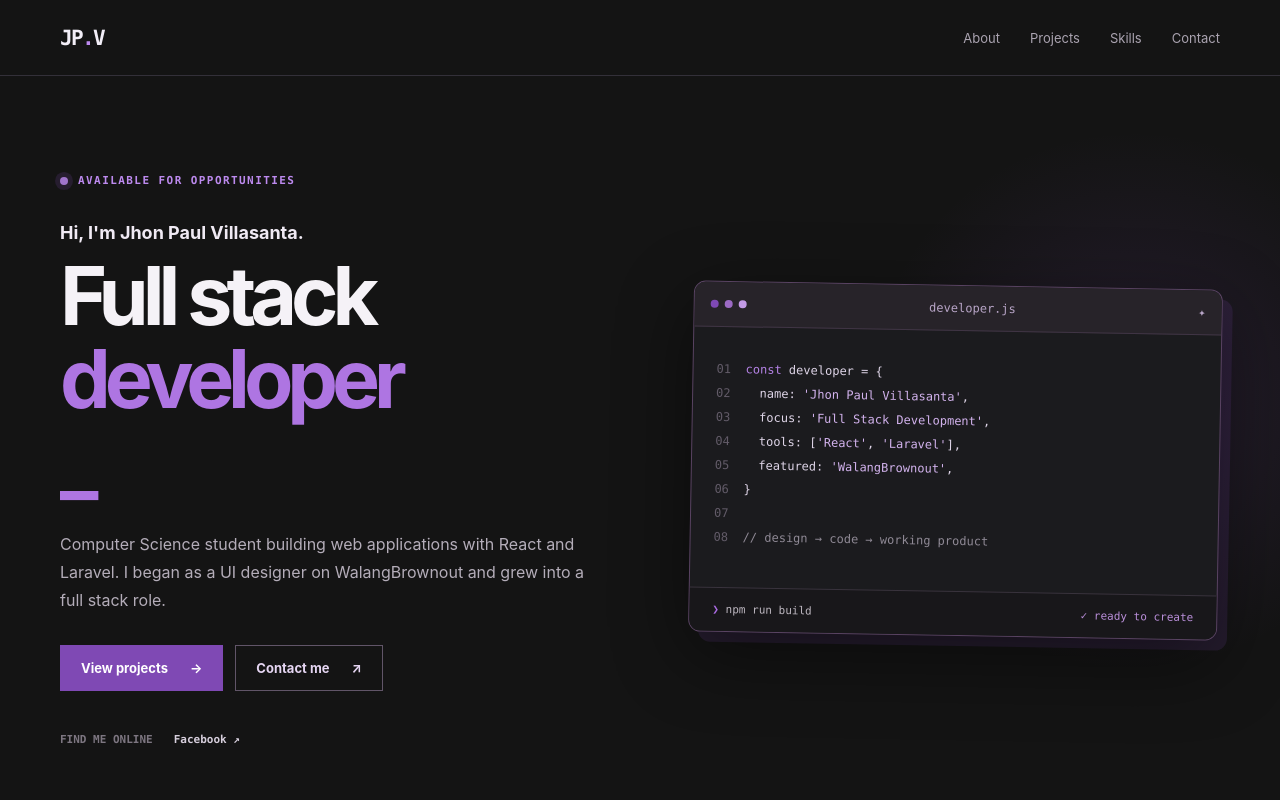
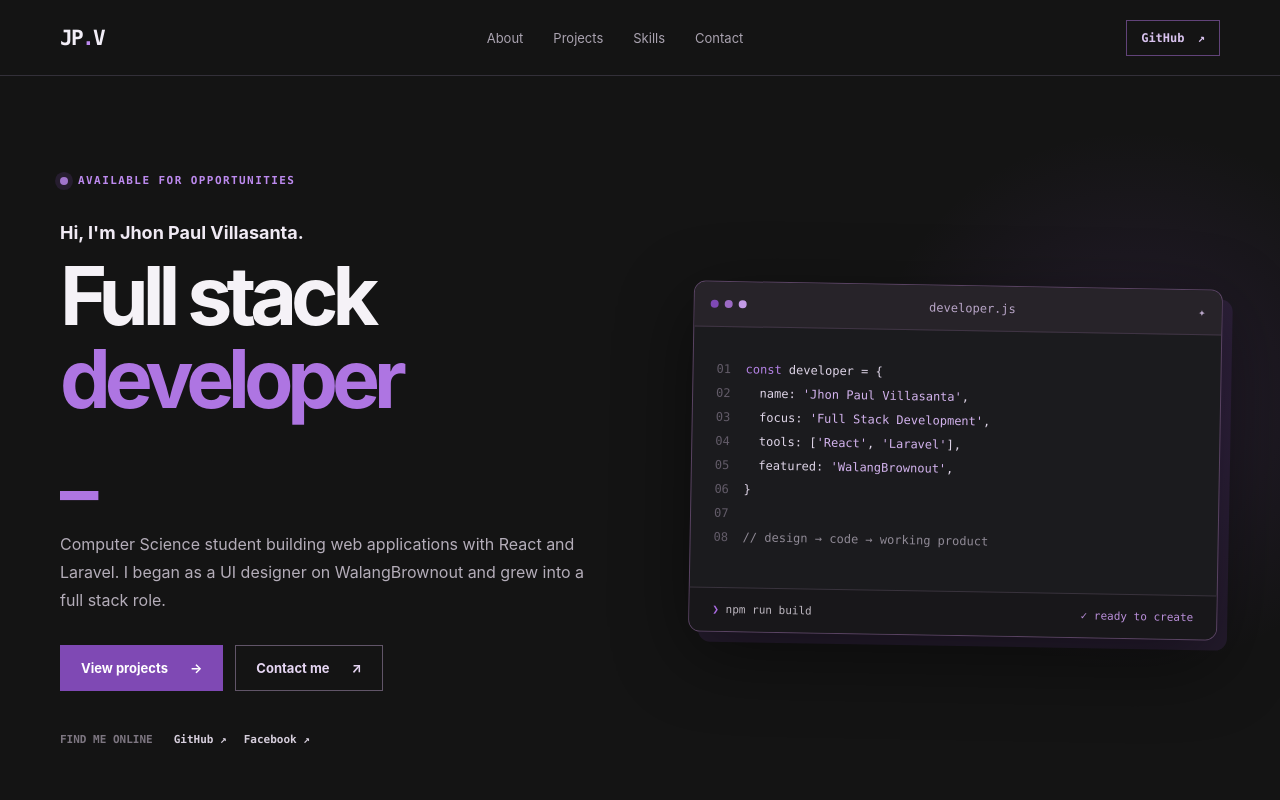
Before and after one commit to JPVillasanta/VillasantasPortfolioInVercel, a React (Vite) app: page / in a window 1280 px wide. Shown: the top 800 px of the page. Built offline with nearby package versions, Linux system fonts and the light colour scheme.

Commit message:
Restore GitHub profile links in header and hero

```diff
--- a/src/components/Header.jsx
+++ b/src/components/Header.jsx
@@ -1,3 +1,4 @@
+import Arrow from './Arrow'
 
 export default function Header() {
   return (
@@ -9,6 +10,7 @@ export default function Header() {
           <a href="#skills">Skills</a>
           <a href="#contact">Contact</a>
         </nav>
+        <a className="header-link" href="https://github.com/JPVillasanta" target="_blank" rel="noreferrer">GitHub <Arrow diagonal /></a>
       </header>
   )
 }
--- a/src/components/Hero.jsx
+++ b/src/components/Hero.jsx
@@ -12,7 +12,7 @@ export default function Hero() {
           <a className="button button-primary" href="#projects">View projects <Arrow /></a>
           <a className="button button-outline" href="#contact">Contact me <Arrow diagonal /></a>
         </div>
-        <div className="hero-social"><span>FIND ME ONLINE</span><a href="https://www.facebook.com/jhonpaul.villasanta.3" target="_blank" rel="noreferrer">Facebook ↗</a></div>
+        <div className="hero-social"><span>FIND ME ONLINE</span><a href="https://github.com/JPVillasanta" target="_blank" rel="noreferrer">GitHub ↗</a><a href="https://www.facebook.com/jhonpaul.villasanta.3" target="_blank" rel="noreferrer">Facebook ↗</a></div>
       </div>
       <div className="hero-panel" aria-label="Developer profile code illustration">
         <div className="window-bar"><div className="window-dots"><i /><i /><i /></div><span>developer.js</span><span>✦</span></div>
```
